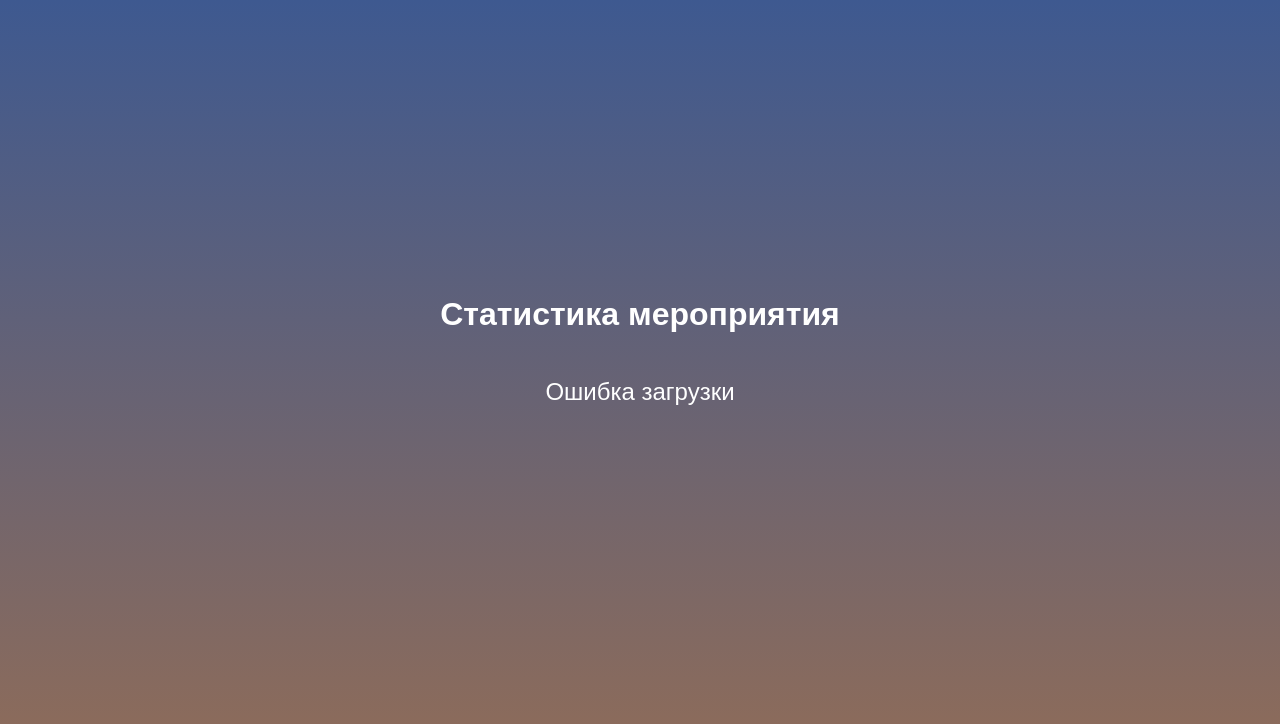
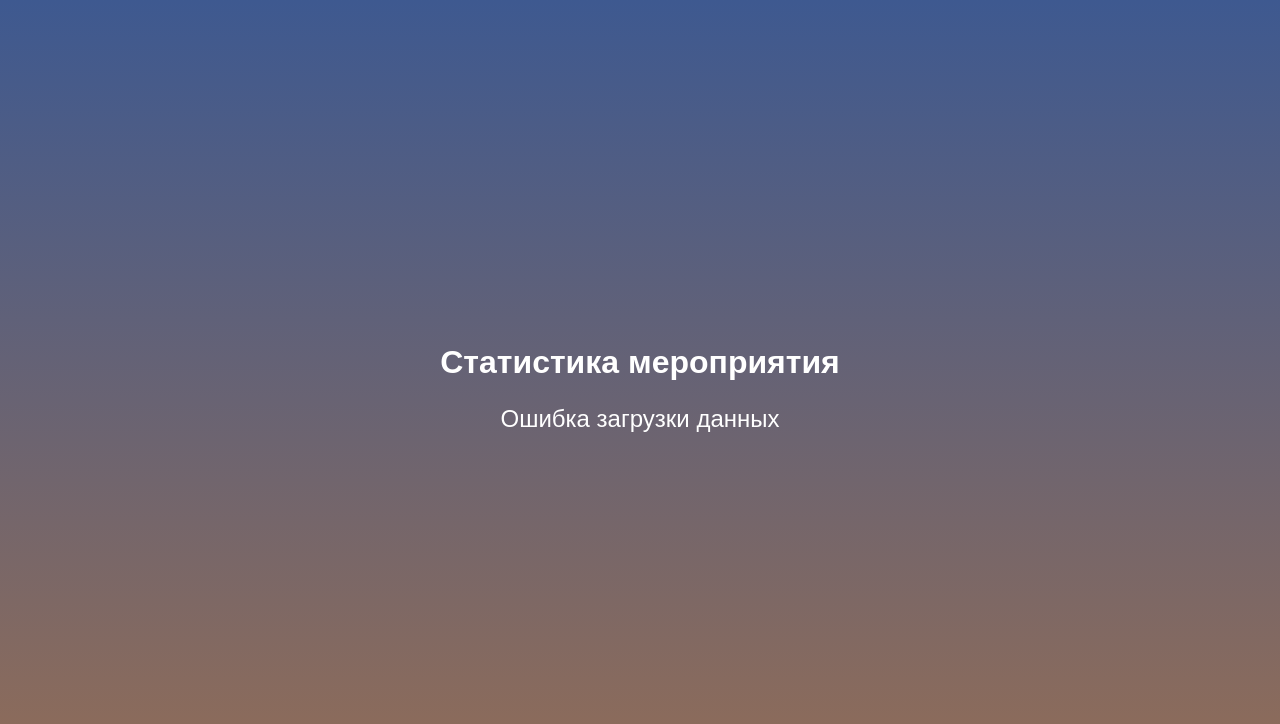
Before and after one commit to Hukum1020/shymkent_stats, a Flask app: page / in a window 1280 px wide. Shown: the top 724 px of the page. Run offline with Flask 3, Linux system fonts and the light colour scheme; data that the repository does not hold is empty; parts of the project's set-up code (start-up, migrations or seed data) failed here and were passed over.

Commit message:
Update index.html

```diff
--- a/templates/index.html
+++ b/templates/index.html
@@ -20,18 +20,28 @@
       justify-content: center;
     }
 
+    main {
+      padding: 2em;
+    }
+
+    h1 {
+      margin-top: 0;
+      font-size: 2em;
+    }
+
     .stat {
       font-size: 1.5em;
       margin: 1em 0;
     }
   </style>
-
 </head>
 <body>
+  <main>
     <h1>Статистика мероприятия</h1>
     <div class="stat" id="total">Загрузка...</div>
     <div class="stat" id="checkin"></div>
     <div class="stat" id="today"></div>
+  </main>
 
   <script>
     async function fetchStats() {
@@ -44,12 +54,12 @@
         document.getElementById('today').textContent = `Зарегистрировались сегодня: ${data.today}`;
       } catch (err) {
         console.error("Ошибка загрузки:", err);
-        document.getElementById('total').textContent = "Ошибка загрузки";
+        document.getElementById('total').textContent = "Ошибка загрузки данных";
       }
     }
 
-    fetchStats();
-    setInterval(fetchStats, 60000); // обновление каждую минуту
+    fetchStats();                  // начальный вызов
+    setInterval(fetchStats, 10000); // каждые 10 секунд
   </script>
 </body>
 </html>
```
Lines whose indentation alone changed are shown as unchanged.
